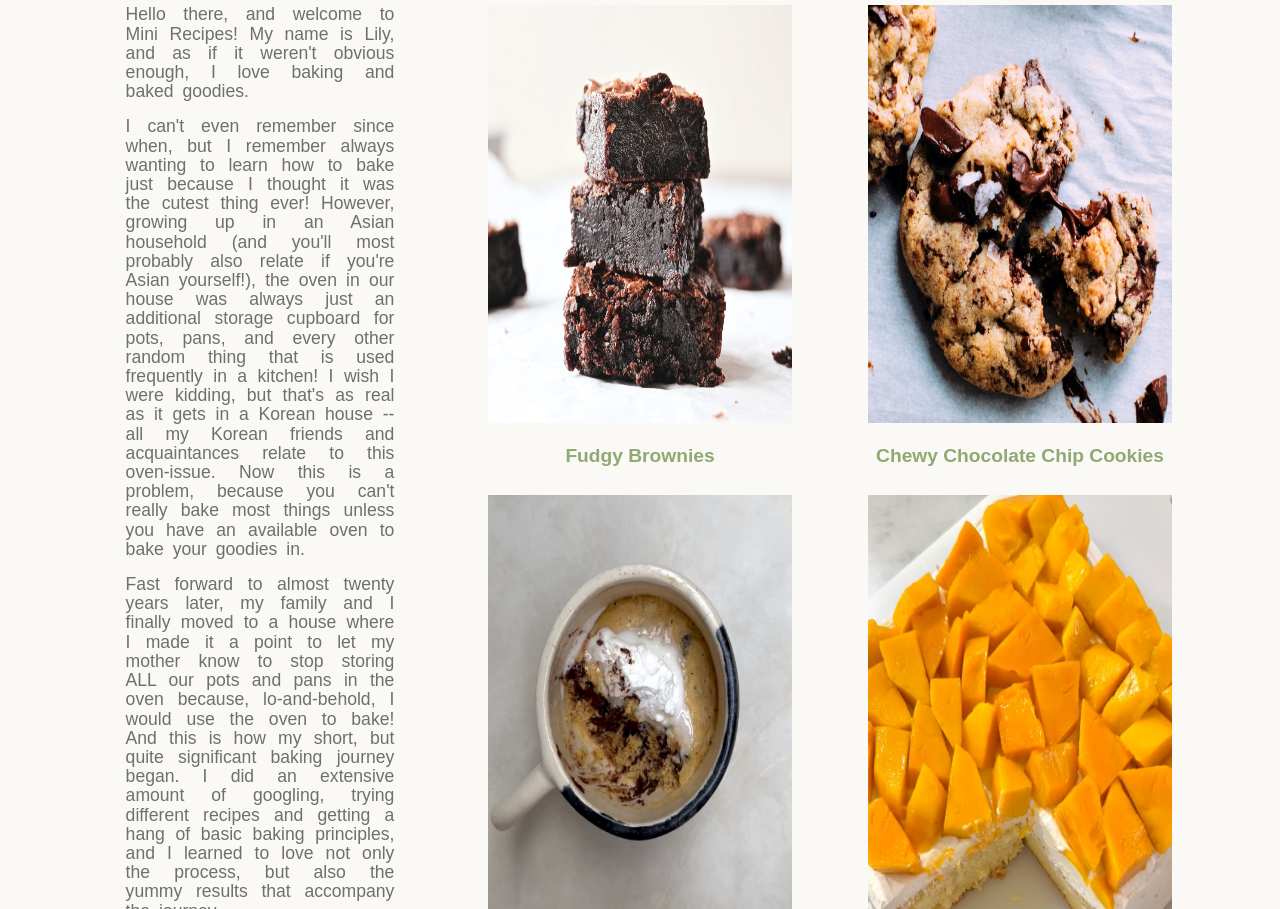
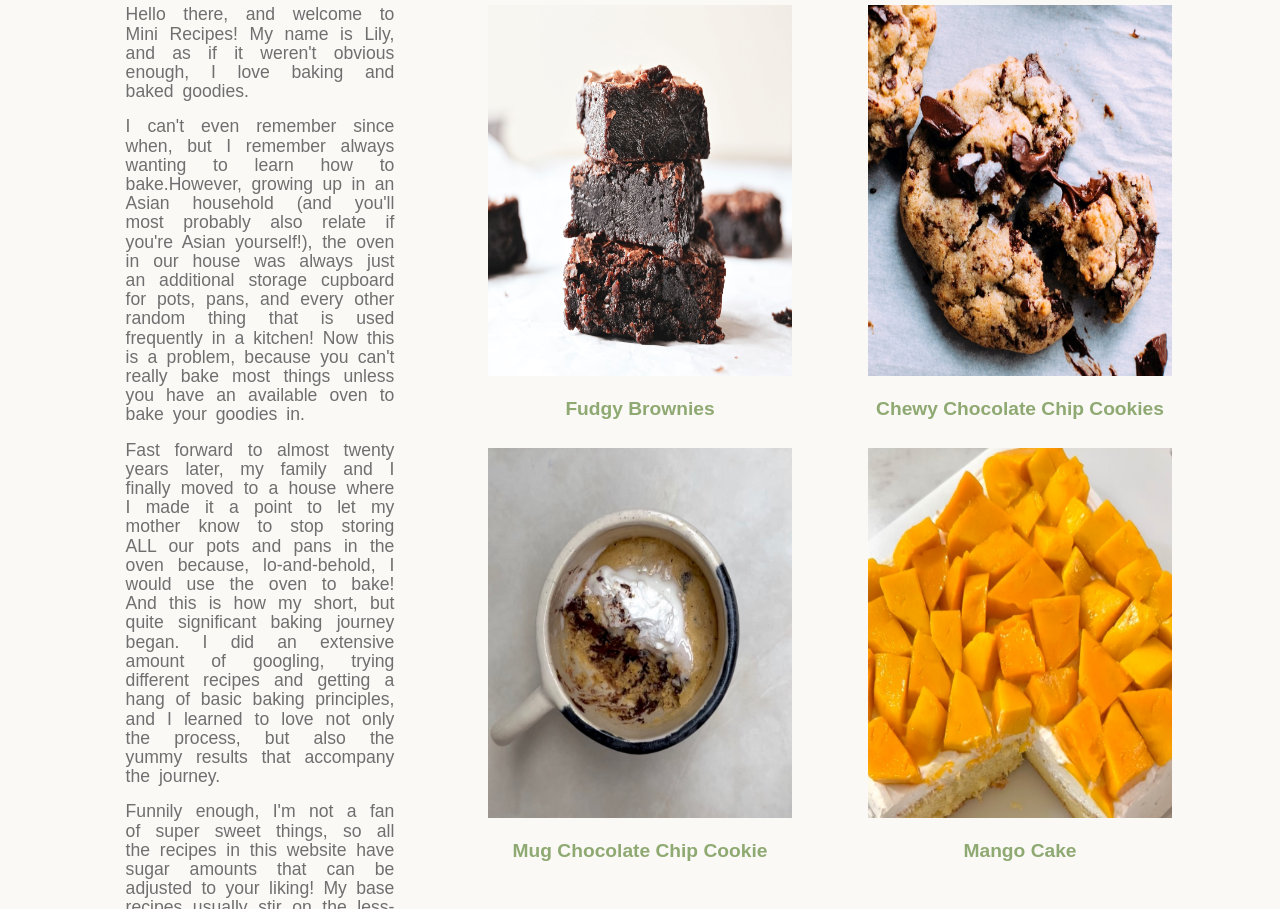
Before and after one commit to so-mini/First_Repository, a website: page index.html in a window 1280 px wide. Shown: the part 1209-2118 px from the top of the page. Drawn offline with nearby package versions, Linux system fonts and the light colour scheme.

Commit message:
Fixed collapsing elements in index and modified about me section to shorten it

```diff
--- a/index.html
+++ b/index.html
@@ -42,7 +42,7 @@
                     <h2 id="about">About Me</h2>
                         <img class="downArrow" src="./img/downIcon.png" alt="Arrow down logo">
                         <p>Hello there, and welcome to Mini Recipes! My name is Lily, and as if it weren't obvious enough, I love baking and baked goodies.</p>
-                        <p>I can't even remember since when, but I remember always wanting to learn how to bake just because I thought it was the cutest thing ever! However, growing up in an Asian household (and you'll most probably also relate if you're Asian yourself!), the oven in our house was always just an additional storage cupboard for pots, pans, and every other random thing that is used frequently in a kitchen! I wish I were kidding, but that's as real as it gets in a Korean house -- all my Korean friends and acquaintances relate to this oven-issue. Now this is a problem, because you can't really bake most things unless you have an available oven to bake your goodies in.</p>
+                        <p>I can't even remember since when, but I remember always wanting to learn how to bake.However, growing up in an Asian household (and you'll most probably also relate if you're Asian yourself!), the oven in our house was always just an additional storage cupboard for pots, pans, and every other random thing that is used frequently in a kitchen! Now this is a problem, because you can't really bake most things unless you have an available oven to bake your goodies in.</p>
                         <p>Fast forward to almost twenty years later, my family and I finally moved to a house where I made it a point to let my mother know to stop storing ALL our pots and pans in the oven because, lo-and-behold, I would use the oven to bake! And this is how my short, but quite significant baking journey began. I did an extensive amount of googling, trying different recipes and getting a hang of basic baking principles, and I learned to love not only the process, but also the yummy results that accompany the journey.</p>
                         <p>Funnily enough, I'm not a fan of super sweet things, so all the recipes in this website have sugar amounts that can be adjusted to your liking! My base recipes usually stir on the less-sweet-side of things, but feel free to add a little more if you have a sweeter tooth than I do!</p>
                 </div>
```
